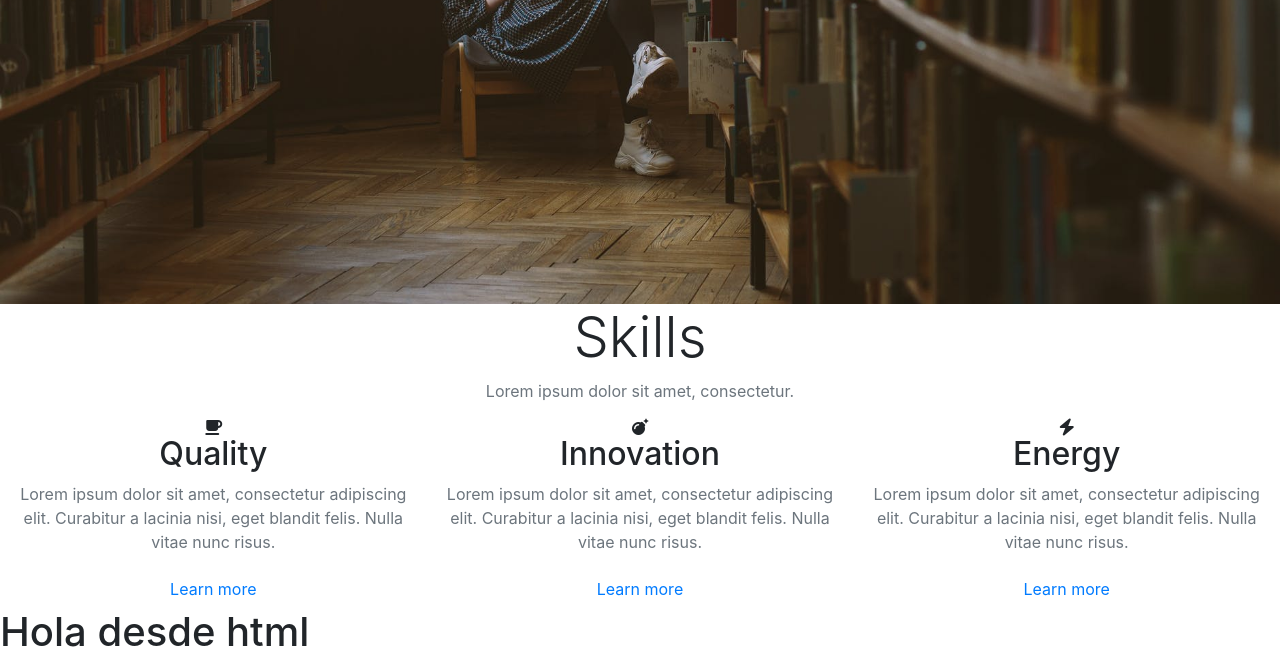
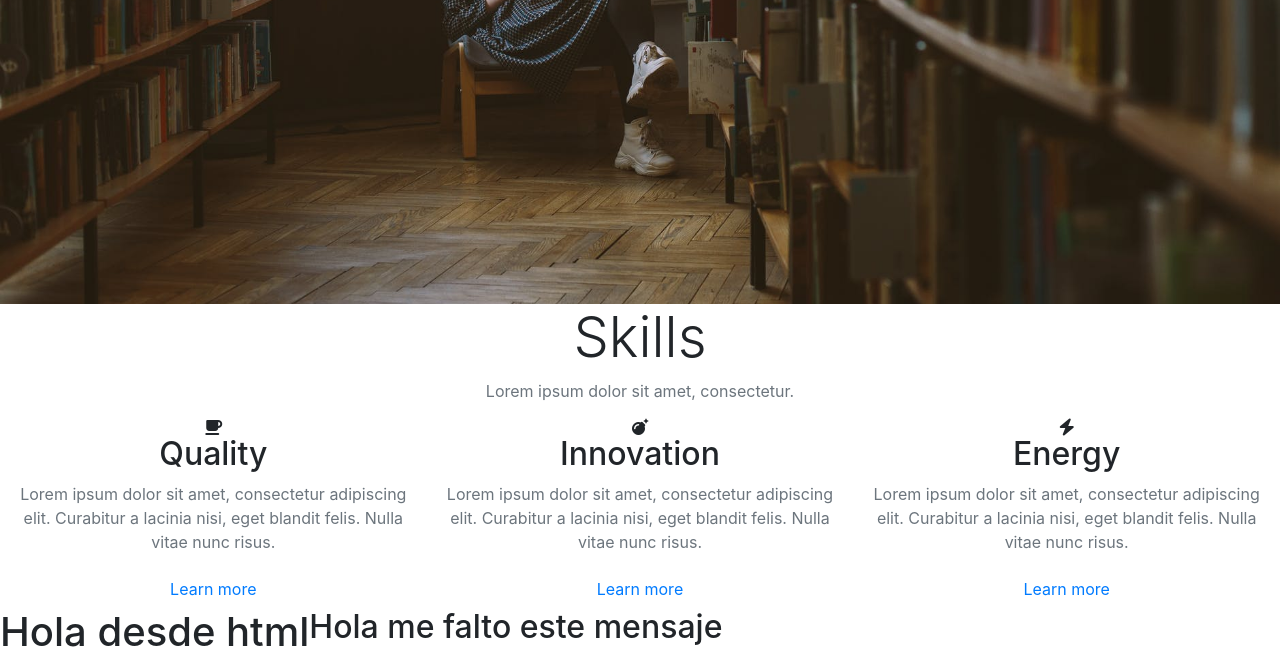
Before and after one commit to luisjrcrash/Bootstrap_One, a plain HTML site: page index.html in a window 1280 px wide. Shown: the part 520-1184 px from the top of the page. Drawn offline with nearby package versions, Linux system fonts and the light colour scheme; a script that the page names is missing.

Commit message:
html con mensaje

```diff
--- a/index.html
+++ b/index.html
@@ -71,6 +71,7 @@ Lorem ipsum dolor sit amet, consectetur.
 			<a href="#" class = "btn btn-block">Learn more</a>
 		</article>
 <h1>Hola desde html</h1>
+<h2>Hola me falto este mensaje</h2>
 	</div>
 </section>
 
```
